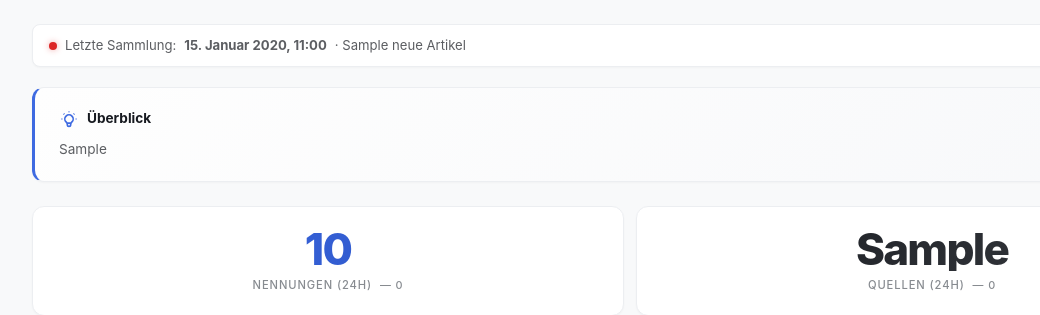
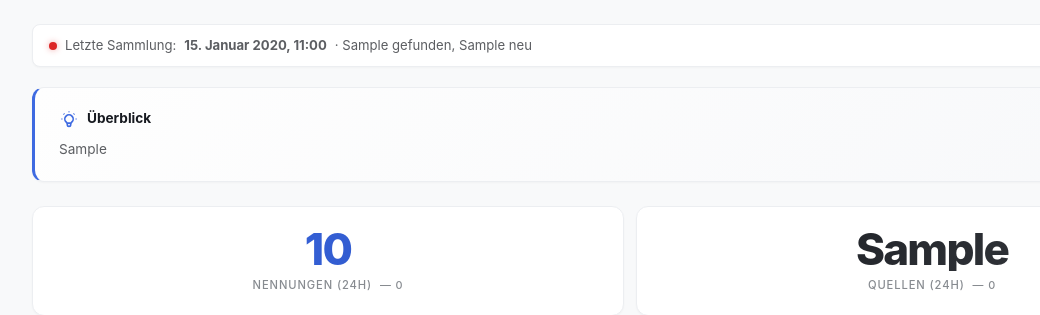
Before and after one commit to Luten-debug/medienspiegel, a Flask app: template app/templates/dashboard.html in a window 1280 px wide. Shown: the part 57-372 px from the top of the page, without its empty margins (10-1050 px from the left). Run offline with Flask 2, Linux system fonts and the light colour scheme; the template is opened without the code that fills it: most values are stand-ins (such as "Sample title", 1, 10 or a date in 2020); some libraries are stand-ins or nearby versions.

Commit message:
Stärkere Scroll-Animation, Variable Breiten mit gleichen Abständen, Mehrere Zitate, Status-Bar Fix

```diff
--- a/app/templates/dashboard.html
+++ b/app/templates/dashboard.html
@@ -4,8 +4,8 @@
 {% if last_run %}
 <div class="status-bar">
     <span class="status-dot {% if last_run.status == 'completed' %}green{% elif last_run.status == 'running' %}orange{% else %}red{% endif %}"></span>
-    Letzte Sammlung: <strong>{{ last_run.finished_at | format_datetime }}</strong>
-    &middot; {{ last_run.articles_new }} neue Artikel
+    Letzte Sammlung: <strong>{{ (last_run.finished_at or last_run.started_at) | format_datetime }}</strong>
+    &middot; {{ last_run.articles_found or 0 }} gefunden, {{ last_run.articles_new or 0 }} neu
 </div>
 {% endif %}
 {% endblock %}
```
